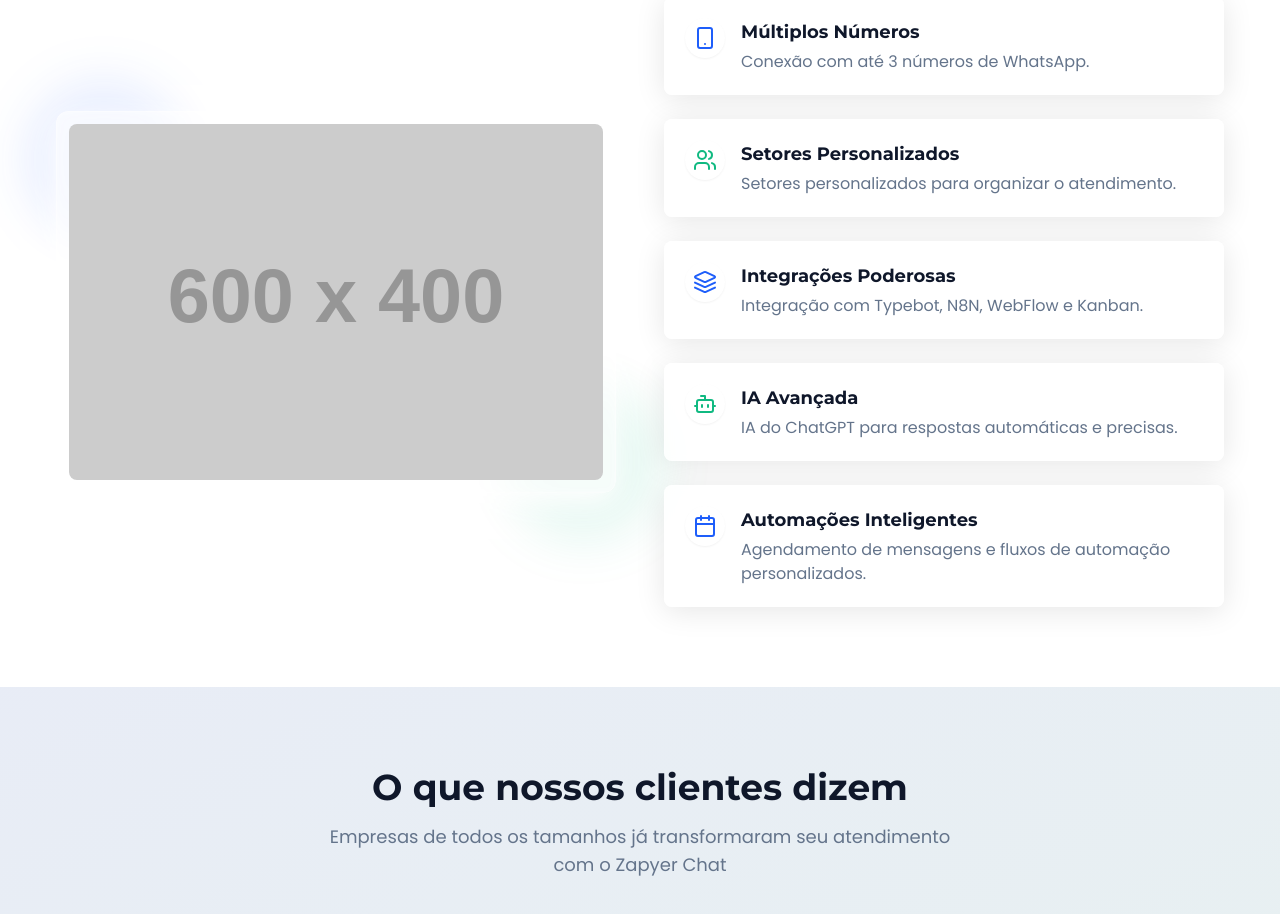
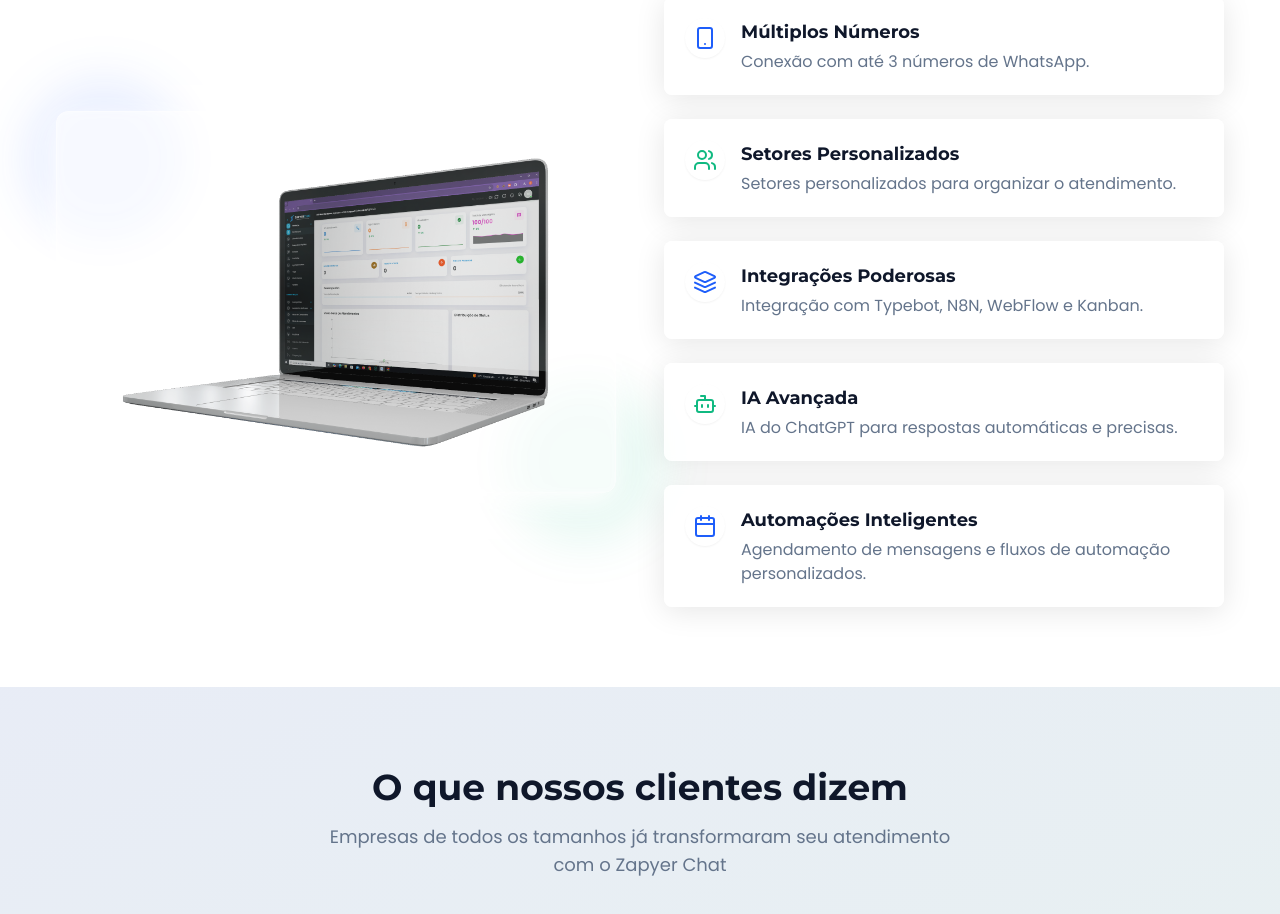
Before and after one commit to zapyeradmin/zapyer-landing-magic, a React (Vite) app: page / in a window 1280 px wide. Shown: the part 2540-3454 px from the top of the page. Built offline with nearby package versions, Linux system fonts and the light colour scheme.

Commit message:
Replace placeholder image
Replaced the placeholder image in the "Recursos que Fazem a Diferença" section.

```diff
--- a/src/components/Features.tsx
+++ b/src/components/Features.tsx
@@ -93,8 +93,8 @@ const Features: React.FC = () => {
             <div className="absolute -bottom-12 -right-12 w-40 h-40 bg-zapyer-green/10 rounded-full filter blur-xl"></div>
             <div className="glass-card p-3 shadow-card rounded-xl relative z-10">
               <img
-                src="https://placehold.co/600x400/10B981/FFFFFF.png?text=Zapyer+Interface"
-                alt="Zapyer Chat Interface"
+                src="/lovable-uploads/dc3f7530-ae9f-4754-bb0e-a13b9ac3c974.png"
+                alt="Zapyer Chat Dashboard"
                 className="w-full h-auto rounded-lg"
               />
             </div>
```
Also changed, not shown: public/lovable-uploads/dc3f7530-ae9f-4754-bb0e-a13b9ac3c974.png (added).
